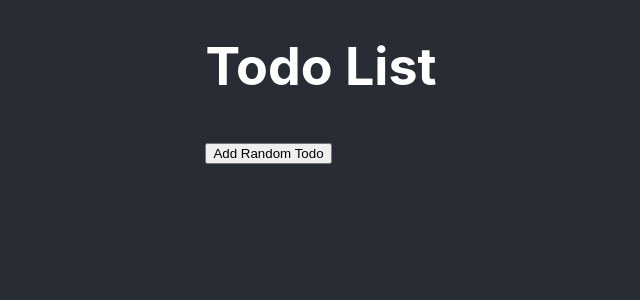
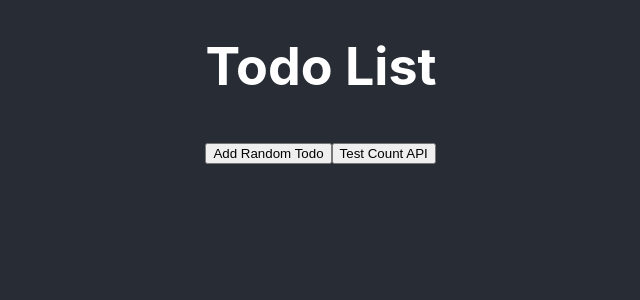
Before and after one commit to manishiitg/react-redux-basic-training, a React (Create React App) app: page / in a window 1280 px wide. Shown: the top 300 px of the page, without its empty margins (319-959 px from the left). Built offline with nearby package versions, Linux system fonts and the light colour scheme.

Commit message:
redux thunk basics

```diff
--- a/package.json
+++ b/package.json
@@ -11,6 +11,7 @@
     "react-redux": "^7.2.0",
     "react-scripts": "3.4.1",
     "redux": "^4.0.5",
+    "redux-thunk": "^2.3.0",
     "reselect": "^4.0.0"
   },
   "scripts": {
--- a/src/App.js
+++ b/src/App.js
@@ -2,7 +2,7 @@ import React from 'react';
 import logo from './logo.svg';
 import './App.css';
 
-import { Provider } from 'react-redux'
+import { Provider, useDispatch } from 'react-redux'
 
 import store from "./redux/store"
 
@@ -14,7 +14,7 @@ function App() {
       <div className="App">
         <header className="App-header">
 
-            <Todo />
+          <Todo />
 
         </header>
       </div>
--- a/src/Todo.js
+++ b/src/Todo.js
@@ -2,20 +2,26 @@ import React, { useEffect, createContext } from 'react'
 
 import { connect } from 'react-redux'
 
-import { useDispatch, useSelector } from 'react-redux'
+import { useDispatch, useSelector, shallowEqual } from 'react-redux'
 
 import { addTodoAction } from "./redux/actions/todo"
 
 import { createSelector } from 'reselect'
 
+import { callAPI } from "./redux/actions/api"
+
+
 const getTodoList = createSelector(
-    state => state,
+    state => state.todo,
     todos => todos.reverse()
 )
 
+const getAPIData = state => state.api
+
 function Todo(props) {
-    const todoList = useSelector(getTodoList)
+    const todoList = useSelector(getTodoList, shallowEqual)
     const dispatch = useDispatch()
+    const apiData = useSelector(getAPIData)
 
     useEffect(() => {
         console.log("re-render")
@@ -23,6 +29,7 @@ function Todo(props) {
 
     return (
         <div>
+            {apiData["loading"] ? "..." : apiData["data"]["value"]}
             <h1>Todo List</h1>
             <ul>
                 {
@@ -35,6 +42,13 @@ function Todo(props) {
             <button onClick={() => {
                 dispatch(addTodoAction("Todo " + todoList.length, false, new Date()))
             }}>Add Random Todo</button>
+
+            <button onClick={() => {
+
+                dispatch(callAPI())
+
+            }}>Test Count API</button>
+
         </div>
     )
 }
--- /dev/null
+++ b/src/redux/actions/api.js
@@ -0,0 +1,45 @@
+//src/redux/actions/api.js
+
+const LOADING_API = "api_loading"
+const SUCCSESS_API = "api_sucess"
+const ERROR_API = "api_error"
+
+export const API_ACTIONS = {
+    LOADING_API,
+    SUCCSESS_API,
+    ERROR_API
+}
+
+export function loadingAPIAction() {
+    return {
+        type: LOADING_API
+    }
+}
+export function completedAPIAction(payload) {
+    return {
+        type: SUCCSESS_API,
+        payload: payload
+    }
+}
+
+export function errorAPIAction(error) {
+    return {
+        type: ERROR_API,
+        payload: error
+    }
+}
+
+export function callAPI() {
+    return (dispatch) => {
+        dispatch(loadingAPIAction())
+        fetch("https://api.countapi.xyz/hit/etechstrainig/count")
+            .then((data) => {
+                data.json().then((value) => {
+                    console.log(value)
+                    dispatch(completedAPIAction(value))
+                })
+            }).catch((err) => {
+                dispatch(errorAPIAction(err))
+            })
+    }
+}
--- /dev/null
+++ b/src/redux/reducers/api.js
@@ -0,0 +1,34 @@
+//src/redux/reducers/api.js
+
+
+import { API_ACTIONS } from "../actions/api"
+
+const reducer = (data = {
+    "loading": false,
+    "data": {},
+    "errormsg": ""
+}, action) => {
+    if (action.type === API_ACTIONS.LOADING_API) {
+        data = {
+            ...data,
+            "loading": true
+        }
+    } else if (action.type === API_ACTIONS.SUCCSESS_API) {
+        data = Object.assign({}, data, {
+            data: action.payload,
+            loading: false
+        })
+    } else if (action.type === API_ACTIONS.ERROR_API) {
+        data = {
+            "loading": false,
+            "data": {},
+            "errormsg": action.payload
+        }
+    }
+    // console.log(data)
+    // console.log("action type" , action.type)
+    // showing here different ways to update state
+    return data
+}
+
+export default reducer
--- a/src/redux/store.js
+++ b/src/redux/store.js
@@ -1,7 +1,13 @@
 //src/redux/store.js
 
-import { createStore } from 'redux'
+import { createStore, applyMiddleware, combineReducers } from 'redux'
 
-import reducer from "./reducers/todo"
+import todo from "./reducers/todo"
+import api from './reducers/api'
 
-export default createStore(reducer)
+import thunk from 'redux-thunk';
+
+export default createStore(combineReducers({
+    todo,
+    api
+}), {}, applyMiddleware(thunk))
```
Also changed, not shown: 1 other file (tests, documents, lock files or other folders).
